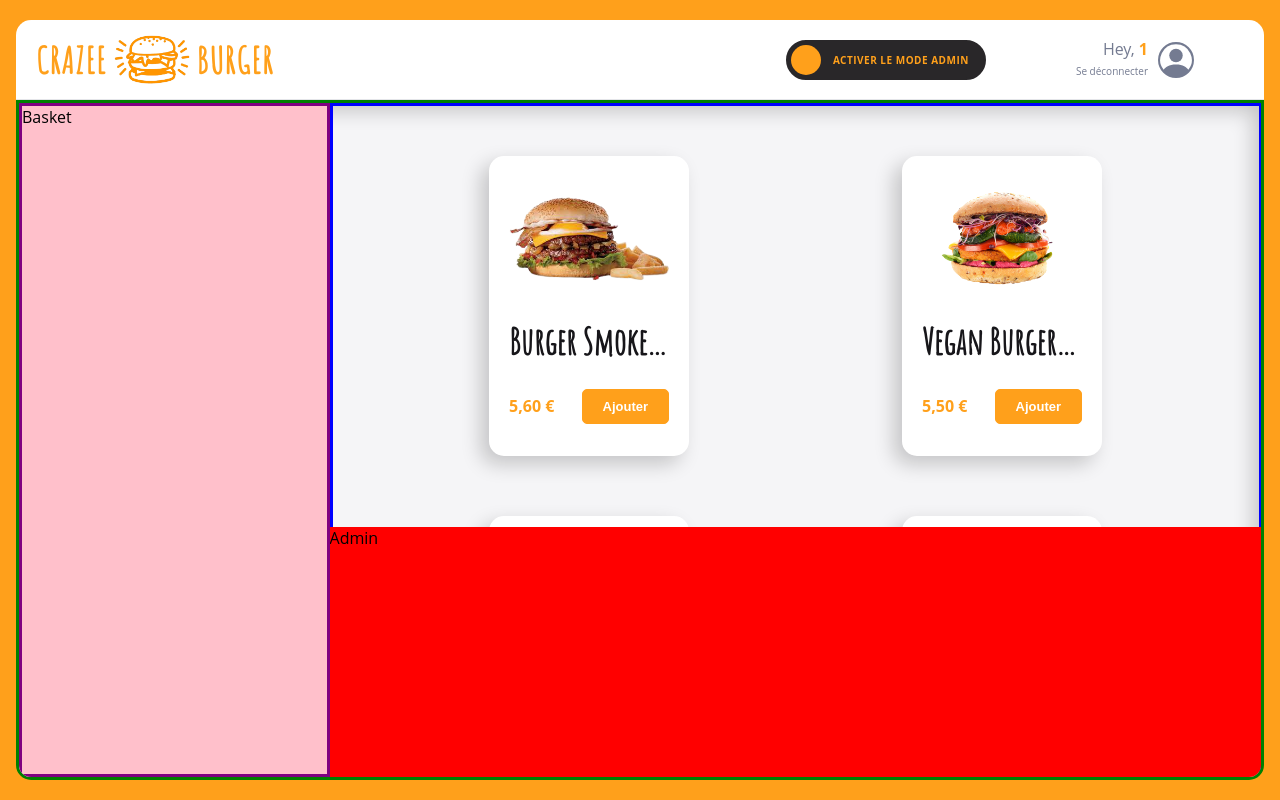
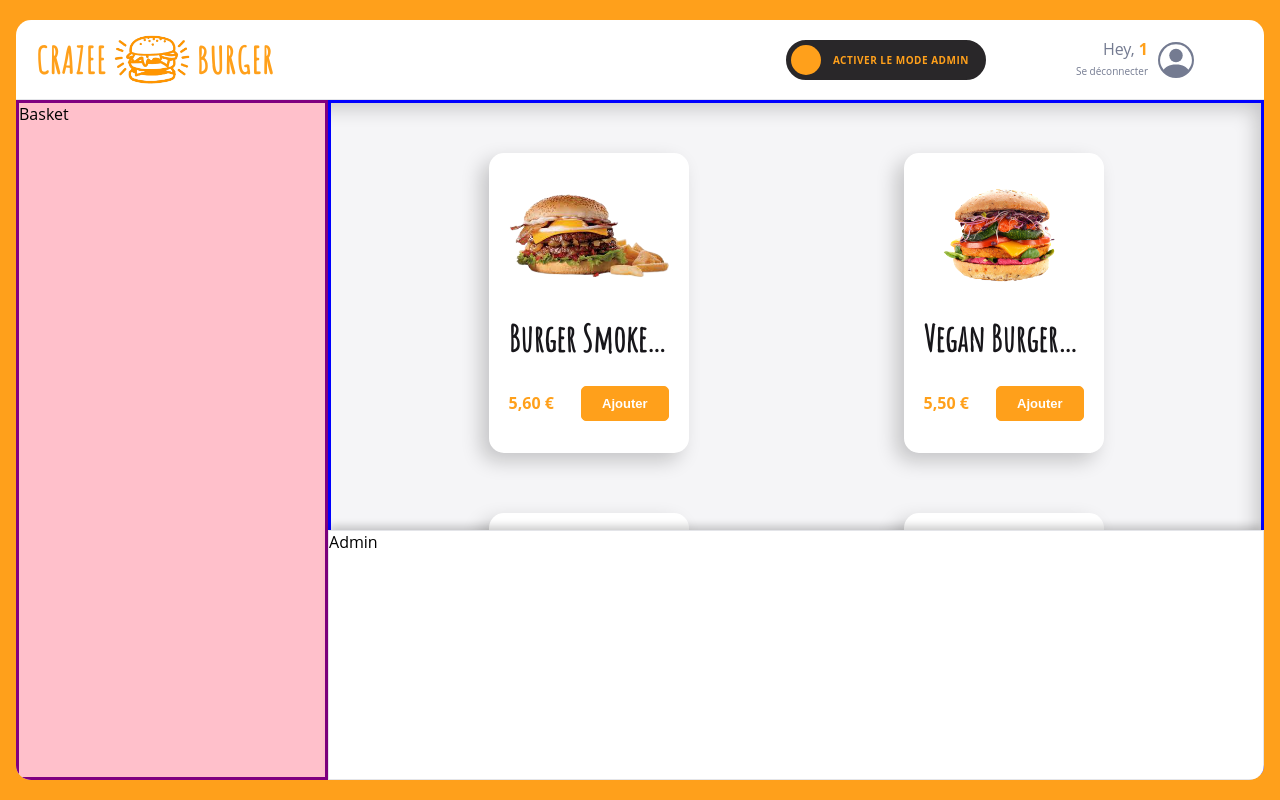
Before and after one commit to NFiker/crazee-burger, a React (Vite) app: page /order/1 in a window 1280 px wide. Built offline with nearby package versions, Linux system fonts and the light colour scheme; a web font is replaced by a local one.

Commit message:
💄 F07: ADMIN > Add style

```diff
--- a/src/components/pages/order/main/Admin.jsx
+++ b/src/components/pages/order/main/Admin.jsx
@@ -1,14 +1,17 @@
 import { styled } from "styled-components";
+import { theme } from "../../../../theme/index";
 
 export default function Admin() {
   return <AdminStyled>Admin</AdminStyled>;
 }
 
 const AdminStyled = styled.div`
-  background: red;
+  height: 250px;
   position: absolute;
-  height: 250px;
   bottom: 0;
   left: 0;
   right: 0;
+  background: ${theme.colors.white};
+  border: 1px solid ${theme.colors.greyLight};
+  box-shadow: ${theme.shadows.subtle};
 `;
--- a/src/components/pages/order/main/Main.jsx
+++ b/src/components/pages/order/main/Main.jsx
@@ -17,7 +17,6 @@ export default function Main() {
 }
 
 const MainStyled = styled.div`
-  border: 3px solid green;
   overflow: hidden;
   display: grid;
   background: ${theme.colors.background_white};
@@ -28,11 +27,10 @@ const MainStyled = styled.div`
   box-shadow: 0 0 20px 8px rgba(0, 0, 0, 0.2) inset;
 
   display: grid;
-  grid-template-columns: 25% 1fr;
+  grid-template-columns: 1fr 3fr;
 
   .menu-and-admin {
     position: relative;
     display: grid;
-    overflow: hidden;
   }
 `;
--- a/src/components/pages/order/main/Menu.jsx
+++ b/src/components/pages/order/main/Menu.jsx
@@ -26,7 +26,6 @@ export default function Menu() {
           );
         })}
       </MenuStyled>
-      //{" "}
     </SimpleBar>
   );
 }
@@ -40,5 +39,4 @@ const MenuStyled = styled.div`
   padding: 50px 50px 150px;
   justify-items: center;
   box-shadow: 0 0 20px 8 rgba(0, 0, 0, 0.2) inset;
-  /* overflow: scroll; */
 `;
```
